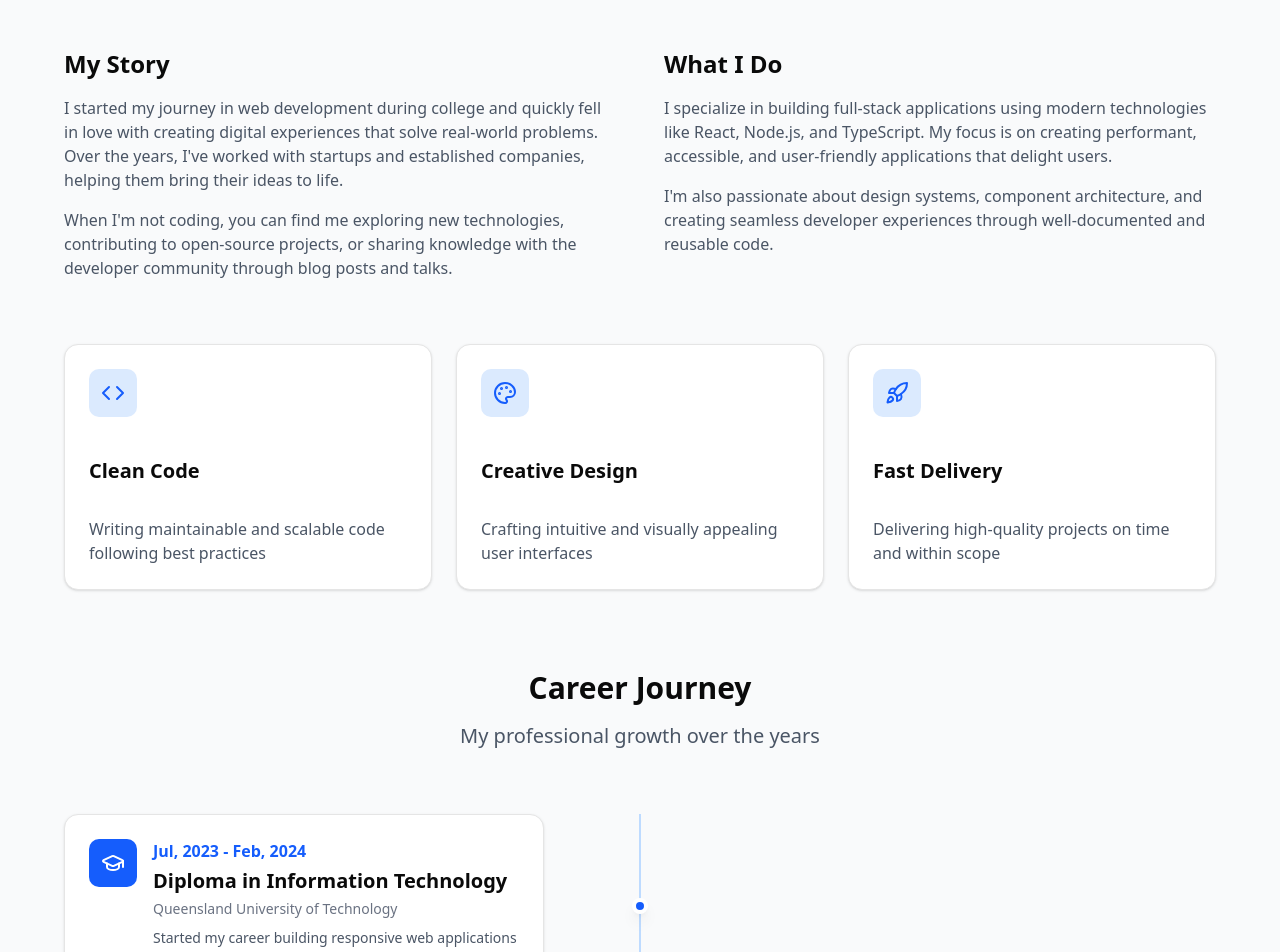
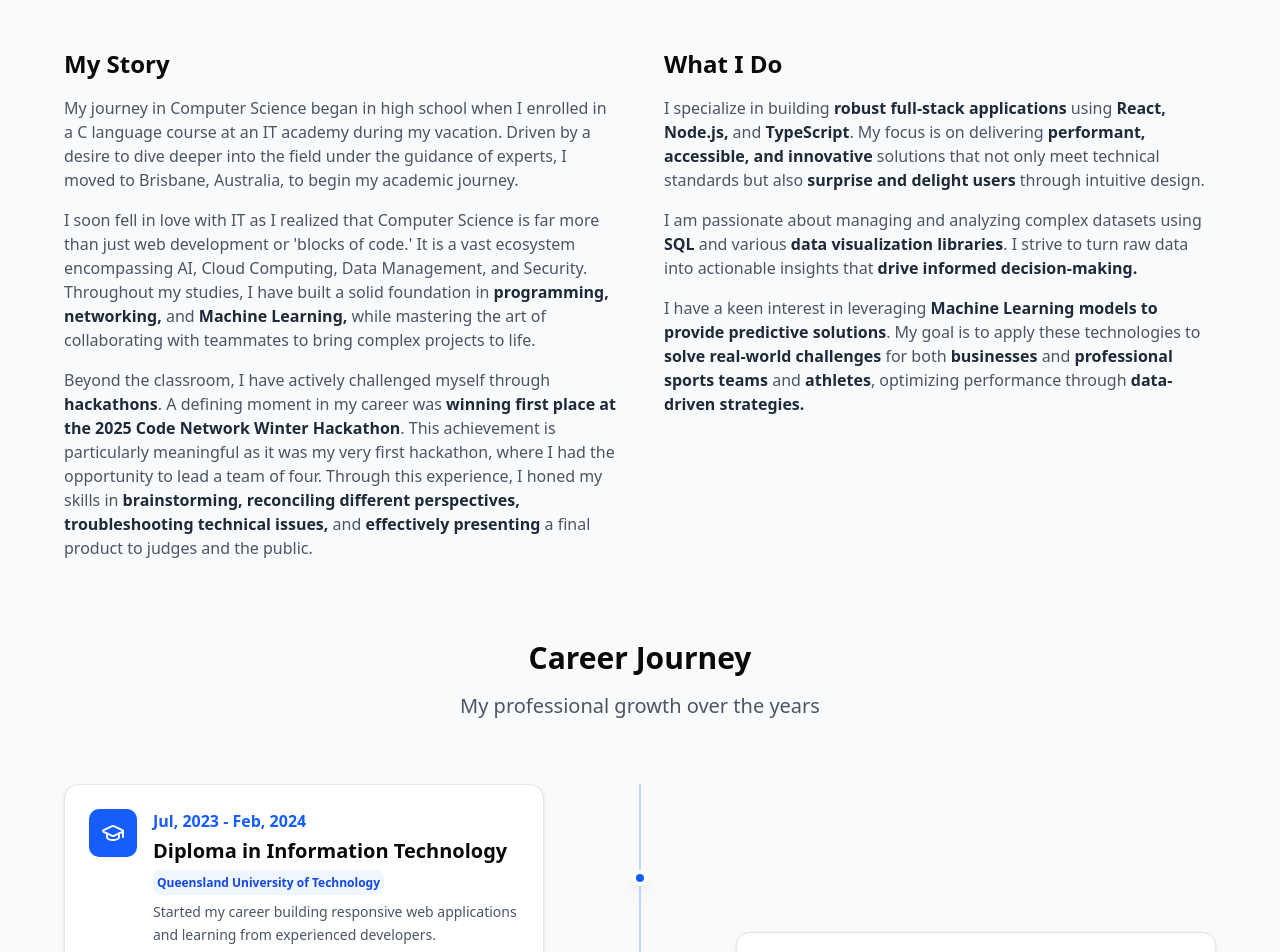
Before and after one commit to LucasKimo/Portfolio, a React (Vite) app in the folder portfolio/: page / in a window 1280 px wide. Shown: the part 1060-2012 px from the top of the page. Built offline with nearby package versions, Linux system fonts and the light colour scheme.

Commit message:
modified about section

```diff
--- a/portfolio/src/components/About.tsx
+++ b/portfolio/src/components/About.tsx
@@ -1,4 +1,4 @@
-import { Code, Palette, Rocket, Briefcase, Trophy, GraduationCap } from "lucide-react";
+import { Code, Palette, Rocket, Briefcase, Trophy, GraduationCap, FolderCode } from "lucide-react";
 import { Card } from "./ui/card";
 
 export function About() {
@@ -44,10 +44,17 @@ export function About() {
     },
     {
       year: "Aug, 2025",
-      title: "Hackathon Winner - Code Network Winter Hackathon 2025",
+      title: "Hackathon Winner - 2025 Code Network Winter Hackathon",
       company: "Code Network (QUT)",
       description: "Currently leading cross-functional teams and mentoring junior developers while driving technical excellence.",
       icon: Trophy,
+    },
+    {
+      year: "Nov, 2025",
+      title: "Team Member - Tanda & Claude AI Hackathon",
+      company: "Tanda",
+      description: "Currently leading cross-functional teams and mentoring junior developers while driving technical excellence.",
+      icon: FolderCode,
     },
   ];
 
@@ -58,7 +65,8 @@ export function About() {
           <div className="text-center mb-16">
             <h2 className="text-4xl md:text-5xl font-bold mb-4">About Me</h2>
             <p className="text-xl text-gray-600 max-w-2xl mx-auto">
-              Winner of the 2025 Code Network Winter Hackathon & QUT Computer Science graduate with a proven track record of leading teams to build scalable, AI-driven solutions.
+              Winner of the 2025 Code Network Winter Hackathon & QUT Computer Science graduate with a
+              proven track record of leading teams to build scalable, AI-driven solutions.
             </p>
           </div>
 
@@ -66,31 +74,49 @@ export function About() {
             <div>
               <h3 className="text-2xl font-bold mb-4">My Story</h3>
               <p className="text-gray-600 mb-4">
-                I started my journey in web development during college and quickly fell in love with creating
-                digital experiences that solve real-world problems. Over the years, I've worked with startups
-                and established companies, helping them bring their ideas to life.
+                My journey in Computer Science began in high school when I enrolled in a C language course at
+                an IT academy during my vacation. Driven by a desire to dive deeper into the field under the guidance of experts,
+                 I moved to Brisbane, Australia, to begin my academic journey.
+              </p>
+              <p className="text-gray-600 mb-4">
+                I soon fell in love with IT as I realized that Computer Science is far more than just web development or
+                'blocks of code.' It is a vast ecosystem encompassing AI, Cloud Computing, Data Management, and Security.
+                Throughout my studies, I have built a solid foundation in <span className="text-gray-800 font-semibold">programming, networking,</span> and <span className="text-gray-800 font-semibold">Machine Learning, </span>
+                while mastering the art of collaborating with teammates to bring complex projects to life.
               </p>
               <p className="text-gray-600">
-                When I'm not coding, you can find me exploring new technologies, contributing to open-source
-                projects, or sharing knowledge with the developer community through blog posts and talks.
+                Beyond the classroom, I have actively challenged myself through <span className="text-gray-800 font-semibold">hackathons</span>. A defining moment in my career
+                was <span className="text-gray-800 font-semibold">winning first place at the 2025 Code Network Winter Hackathon</span>. This achievement is particularly meaningful
+                as it was my very first hackathon, where I had the opportunity to lead a team of four. Through this experience,
+                I honed my skills in <span className="text-gray-800 font-semibold">brainstorming, reconciling different perspectives,
+                troubleshooting technical issues, </span>and <span className="text-gray-800 font-semibold">effectively
+                presenting </span>a final product to judges and the public.
               </p>
             </div>
 
             <div>
               <h3 className="text-2xl font-bold mb-4">What I Do</h3>
               <p className="text-gray-600 mb-4">
-                I specialize in building full-stack applications using modern technologies like React,
-                Node.js, and TypeScript. My focus is on creating performant, accessible, and user-friendly
-                applications that delight users.
+                I specialize in building <span className="text-gray-800 font-semibold">robust full-stack applications</span> using
+                <span className="text-gray-800 font-semibold"> React, Node.js,</span> and <span className="text-gray-800 font-semibold">TypeScript</span>.
+                My focus is on delivering <span className="text-gray-800 font-semibold">performant, accessible, and innovative</span> solutions
+                that not only meet technical standards but also <span className="text-gray-800 font-semibold">surprise and delight users</span> through intuitive design.
+              </p>
+              <p className="text-gray-600 mb-4">
+                I am passionate about managing and analyzing complex datasets using <span className="text-gray-800 font-semibold">SQL</span> and
+                various <span className="text-gray-800 font-semibold">data visualization libraries</span>. I strive to turn raw data into actionable
+                insights that <span className="text-gray-800 font-semibold">drive informed decision-making.</span>
               </p>
               <p className="text-gray-600">
-                I'm also passionate about design systems, component architecture, and creating seamless
-                developer experiences through well-documented and reusable code.
+                I have a keen interest in leveraging <span className="text-gray-800 font-semibold">Machine Learning models
+                to provide predictive solutions</span>. My goal is to apply these technologies to
+                <span className="text-gray-800 font-semibold"> solve real-world challenges</span> for both <span className="text-gray-800 font-semibold"> businesses </span>
+                and <span className="text-gray-800 font-semibold"> professional sports teams </span>and <span className="text-gray-800 font-semibold"> athletes</span>, optimizing performance through <span className="text-gray-800 font-semibold">data-driven strategies.</span>
               </p>
             </div>
           </div>
 
-          <div className="grid sm:grid-cols-2 lg:grid-cols-3 gap-6">
+          {/* <div className="grid sm:grid-cols-2 lg:grid-cols-3 gap-6">
             {highlights.map((highlight, index) => (
               <Card key={index} className="p-6 hover:shadow-lg transition-shadow">
                 <div className="w-12 h-12 bg-blue-100 rounded-lg flex items-center justify-center mb-4">
@@ -100,7 +126,7 @@ export function About() {
                 <p className="text-gray-600">{highlight.description}</p>
               </Card>
             ))}
-          </div>
+          </div> */}
 
           {/* Career Journey Section */}
           <div className="mt-20">
@@ -131,7 +157,12 @@ export function About() {
                           <div className="flex-1">
                             <div className="text-blue-600 font-bold mb-1">{step.year}</div>
                             <h4 className="text-xl font-bold mb-1">{step.title}</h4>
-                            <p className="text-gray-500 text-sm mb-2">{step.company}</p>
+                            {/* <p className="text-gray-800 text-sm mb-2">{step.company}</p> */}
+                            <div className="mb-2">
+                              <span className="bg-blue-50 text-blue-700 text-xs font-bold px-1 py-1 rounded-md">
+                                {step.company}
+                              </span>
+                            </div>
                             <p className="text-gray-600 text-sm leading-relaxed">{step.description}</p>
                           </div>
                         </div>
```
